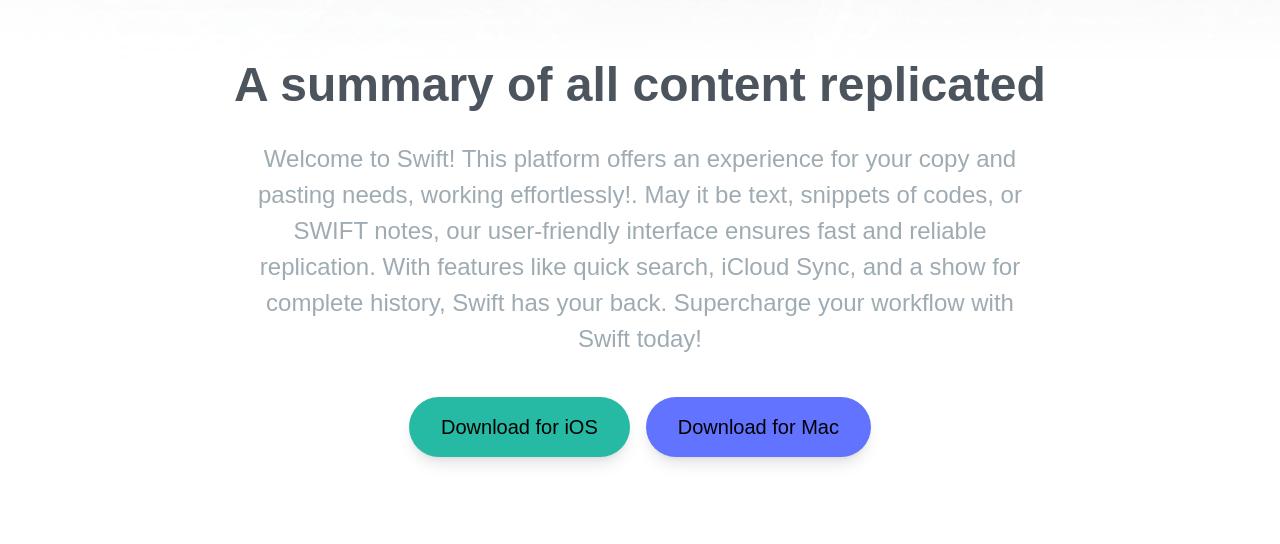
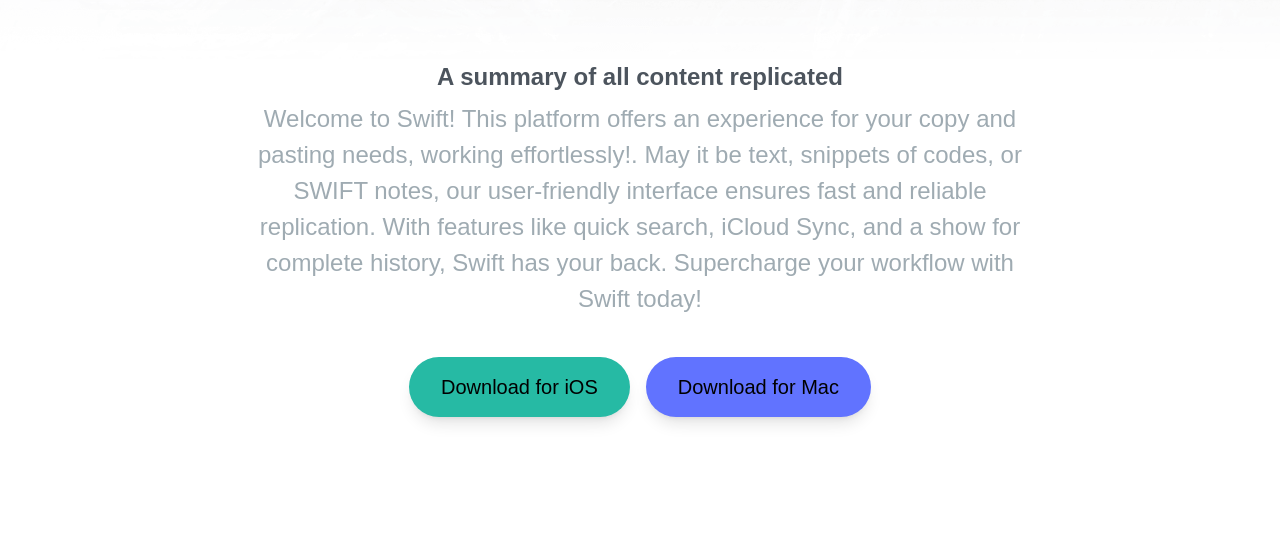
Before and after one commit to Hejieee/appdev-midterm, a plain HTML site: page index.html in a window 1280 px wide. Shown: the part 256-800 px from the top of the page. Drawn offline with Linux system fonts and the light colour scheme; a web font is replaced by a local one.

Commit message:
Update index.html v14

```diff
--- a/index.html
+++ b/index.html
@@ -30,7 +30,7 @@
       <div class="pt-16 mb-40 section-container">
         <img src="images/logo.svg" alt="" class="mx-auto my-16" />
 
-        <h3>A summary of all content replicated</h3>
+        <h5>A summary of all content replicated</h5>
 
         <p class="mb-10 text-2xl section-content">
           Welcome to Swift! This platform offers an experience for your copy and pasting needs, working effortlessly!. May it be text, snippets of codes, or SWIFT notes, our user-friendly interface ensures fast and reliable replication. With features like quick search, iCloud Sync, and a show for complete history, Swift has your back. Supercharge your workflow with Swift today!
```
